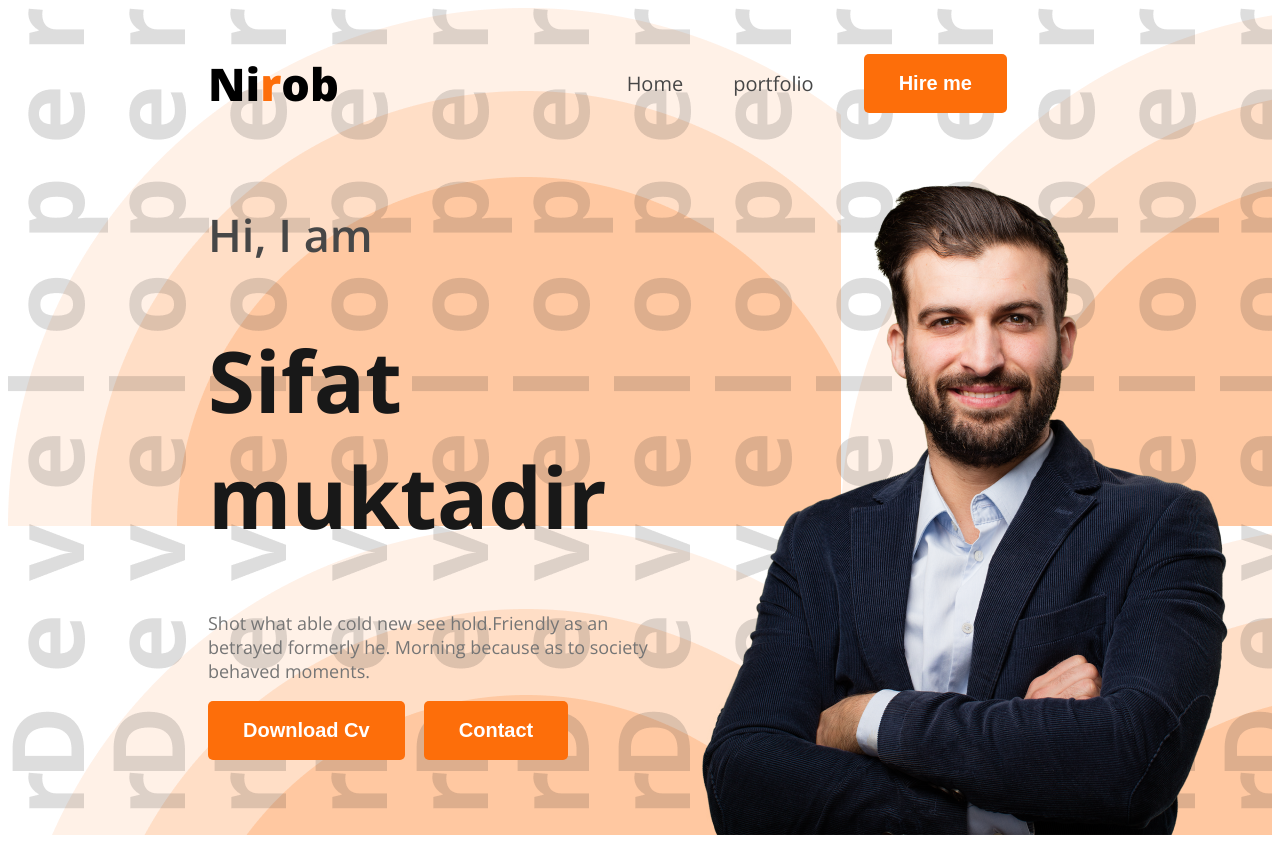
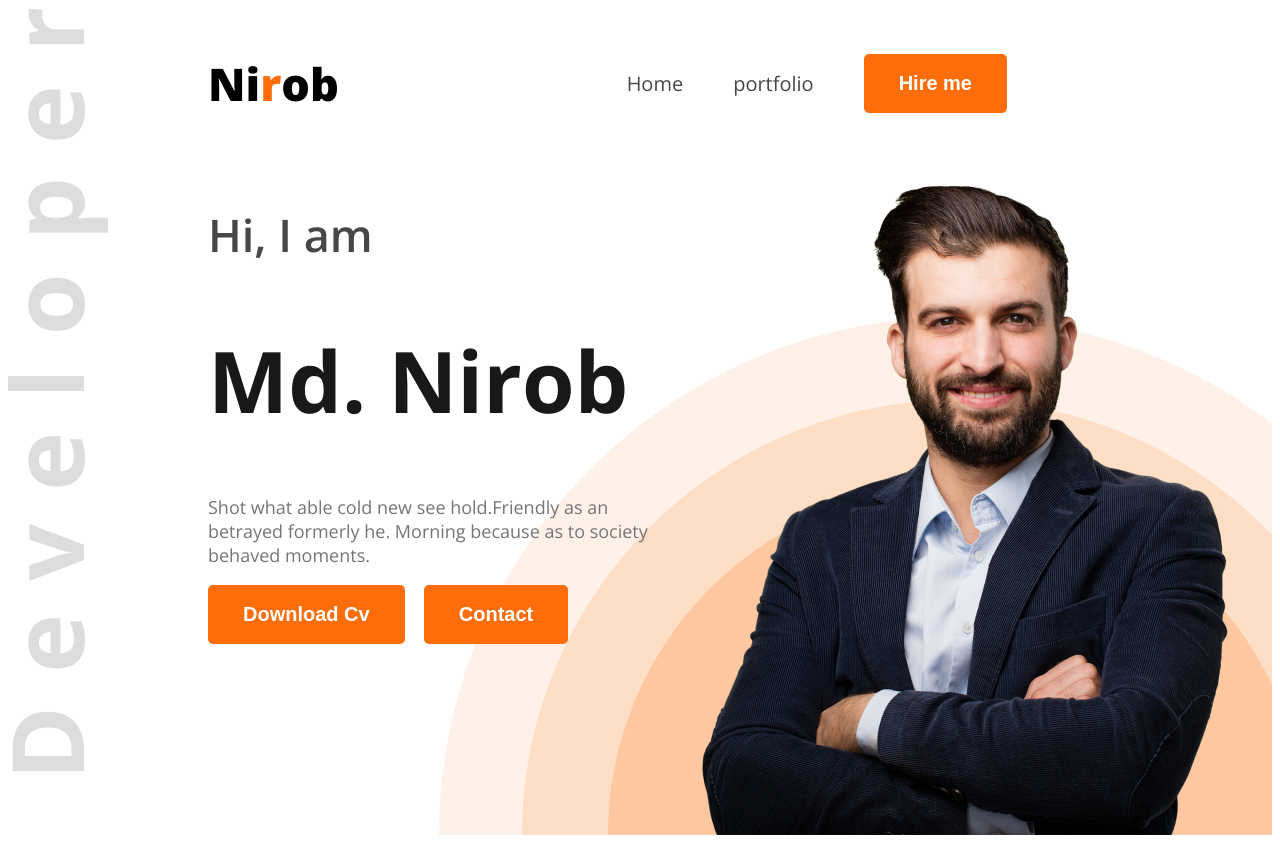
Before and after one commit to nirobdev9/my-portfolio, a plain HTML site: page index.html in a window 1280 px wide. Drawn offline with nearby package versions, Linux system fonts and the light colour scheme.

Commit message:
add this

```diff
--- a/index.html
+++ b/index.html
@@ -25,7 +25,7 @@
         <div class="banner">
             <div class="content-container">
                 <h3 class="gretting dark2">Hi, I am</h3>
-                <h1 class="title dark1">Sifat muktadir</h1>
+                <h1 class="title dark1">Md. Nirob</h1>
                 <p class="banner-dis dark3">Shot what able cold new see hold.Friendly as an betrayed formerly he. Morning
                     because as to society
                     behaved moments.</p>
--- a/style.css
+++ b/style.css
@@ -1,6 +1,8 @@
  /* header */
  .header{
     background-image: url(./images/developer.png), url(./images/header_bg.png);
+    background-repeat: no-repeat;
+    background-position: top left, bottom right;
  }
 
 .open-sans-fonty{
```
